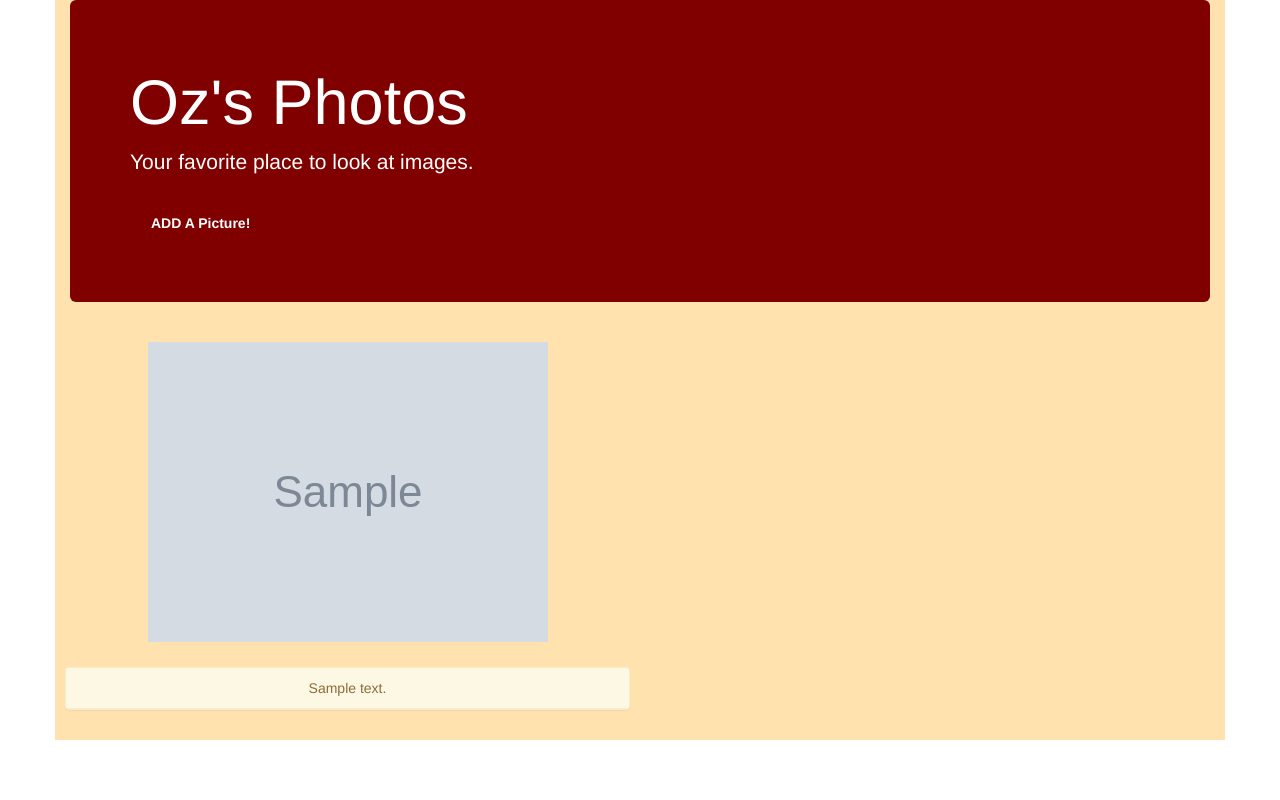
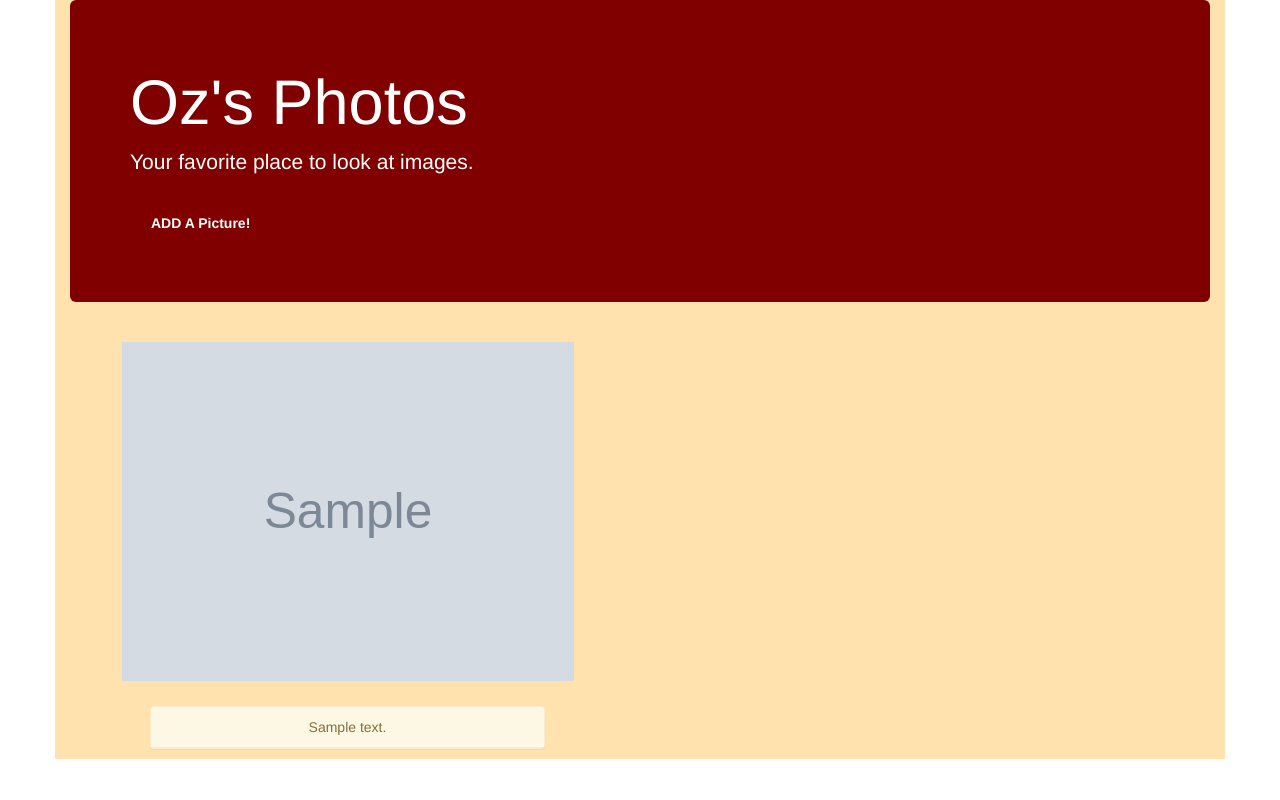
Before and after one commit to OQuinonez/Django-Instagram, a Django app: page /insta/feed/ in a window 1280 px wide. Run offline with Django 3.2, Linux system fonts and the light colour scheme; tables that the repository leaves empty hold one stand-in row (values such as "Sample post"); grey boxes marked "Sample" are stand-in pictures; some libraries are stand-ins or nearby versions.

Commit message:
Made the width of the class panel shorter

```diff
--- a/Instagram/static/Instagram/style/style.css
+++ b/Instagram/static/Instagram/style/style.css
@@ -7,12 +7,14 @@
     padding: 10px;
     width: 50%;
     height: 95%;
+    border: 4px;
+    border-color: black;
 }
 
 img {
-    max-width: 400px;
+    /* max-width: 400px; */
     max-height: 400px;
-    width: 100%;
+    width: 80%;
     height: 120%;
     margin-bottom: 25px;
 }
@@ -39,3 +41,8 @@ img {
 .comment {
     font-size: 1.3em;
 }
+
+.panel {
+    width: 70%;
+    margin: auto;
+}
```
